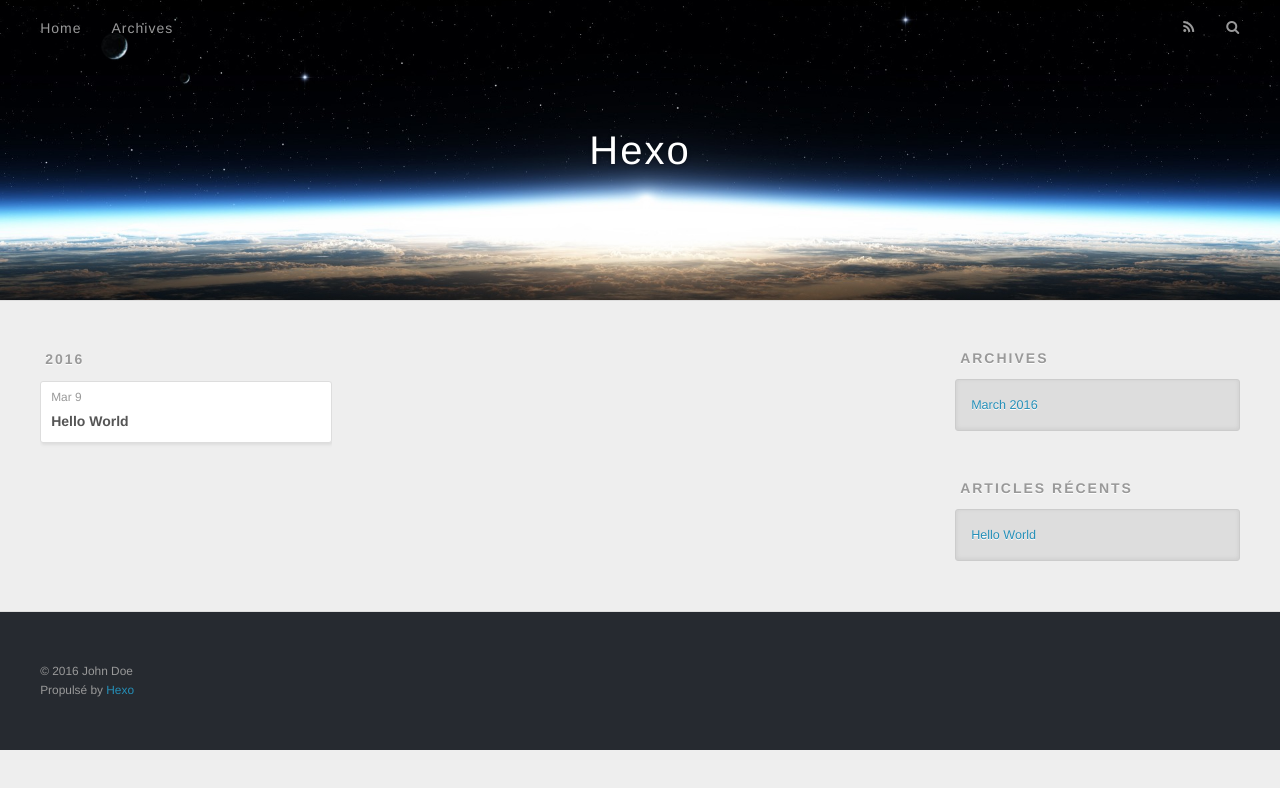
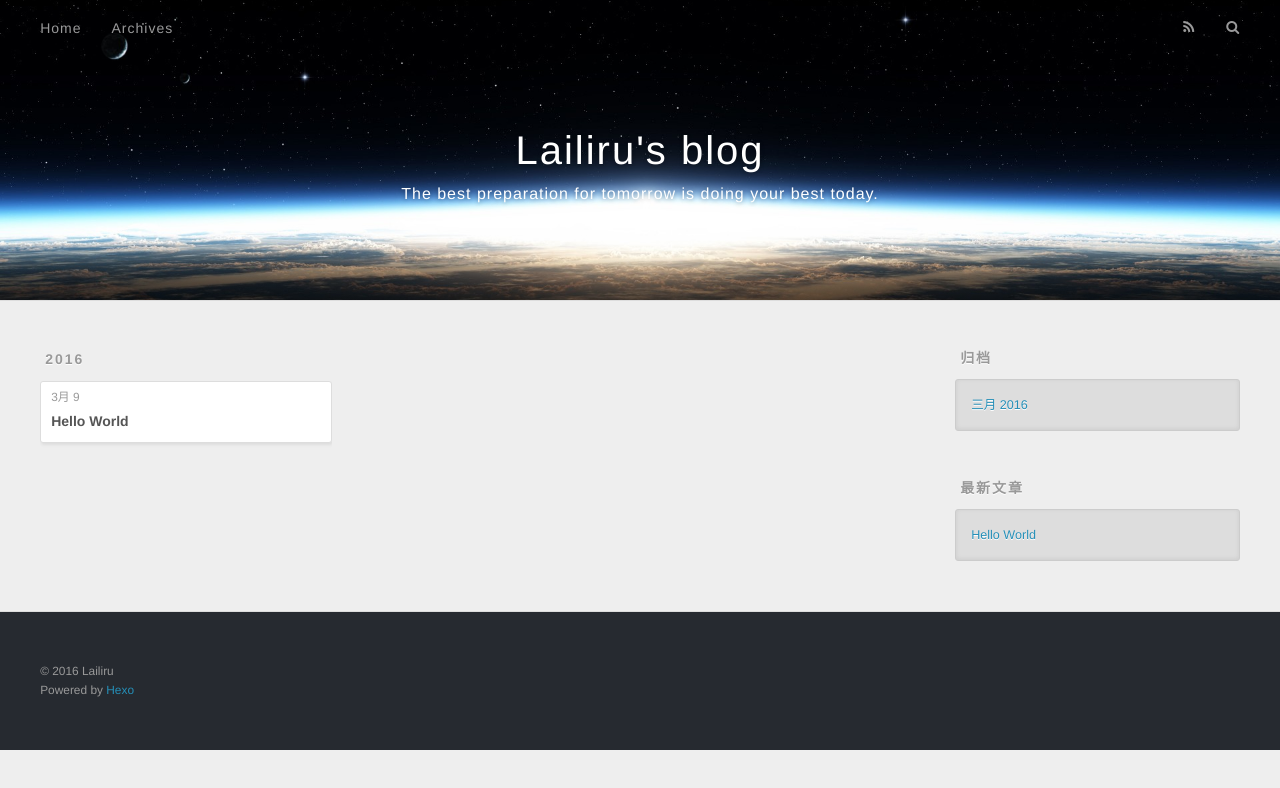
Before and after one commit to lailiru/lailiru.github.io, a plain HTML site: page archives/2016/03/index.html in a window 1280 px wide. Drawn offline with nearby package versions, Linux system fonts and the light colour scheme.

Commit message:
Site updated: 2016-03-10 00:27:29

```diff
--- a/archives/2016/03/index.html
+++ b/archives/2016/03/index.html
@@ -3,19 +3,19 @@
 <head>
   <meta charset="utf-8">
 
-  <title>Archives: 2016/3 | Hexo</title>
+  <title>归档: 2016/3 | Lailiru&#39;s blog</title>
   <meta name="viewport" content="width=device-width, initial-scale=1, maximum-scale=1">
-  <meta name="description">
+  <meta name="description" content="The best preparation for tomorrow is doing your best today.">
 <meta property="og:type" content="website">
-<meta property="og:title" content="Hexo">
-<meta property="og:url" content="http://yoursite.com/archives/2016/03/index.html">
-<meta property="og:site_name" content="Hexo">
-<meta property="og:description">
+<meta property="og:title" content="Lailiru's blog">
+<meta property="og:url" content="http://lailiru.com/archives/2016/03/index.html">
+<meta property="og:site_name" content="Lailiru's blog">
+<meta property="og:description" content="The best preparation for tomorrow is doing your best today.">
 <meta name="twitter:card" content="summary">
-<meta name="twitter:title" content="Hexo">
-<meta name="twitter:description">
+<meta name="twitter:title" content="Lailiru's blog">
+<meta name="twitter:description" content="The best preparation for tomorrow is doing your best today.">
 
-    <link rel="alternate" href="/atom.xml" title="Hexo" type="application/atom+xml">
+    <link rel="alternate" href="/atom.xml" title="Lailiru&#39;s blog" type="application/atom+xml">
 
 
     <link rel="icon" href="/favicon.png">
@@ -36,8 +36,12 @@
   <div id="header-outer" class="outer">
     <div id="header-title" class="inner">
       <h1 id="logo-wrap">
-        <a href="/" id="logo">Hexo</a>
+        <a href="/" id="logo">Lailiru&#39;s blog</a>
       </h1>
+
+        <h2 id="subtitle-wrap">
+          <a href="/" id="subtitle">The best preparation for tomorrow is doing your best today.</a>
+        </h2>
 
     </div>
     <div id="header-inner" class="inner">
@@ -51,12 +55,12 @@
       </nav>
       <nav id="sub-nav">
 
-          <a id="nav-rss-link" class="nav-icon" href="/atom.xml" title="Flux RSS"></a>
+          <a id="nav-rss-link" class="nav-icon" href="/atom.xml" title="RSS Feed"></a>
 
-        <a id="nav-search-btn" class="nav-icon" title="Rechercher"></a>
+        <a id="nav-search-btn" class="nav-icon" title="搜索"></a>
       </nav>
       <div id="search-form-wrap">
-        <form action="//google.com/search" method="get" accept-charset="UTF-8" class="search-form"><input type="search" name="q" results="0" class="search-form-input" placeholder="Search"><button type="submit" class="search-form-submit">&#xF002;</button><input type="hidden" name="sitesearch" value="http://yoursite.com"></form>
+        <form action="//google.com/search" method="get" accept-charset="UTF-8" class="search-form"><input type="search" name="q" results="0" class="search-form-input" placeholder="Search"><button type="submit" class="search-form-submit">&#xF002;</button><input type="hidden" name="sitesearch" value="http://lailiru.com"></form>
       </div>
     </div>
   </div>
@@ -79,7 +83,7 @@
   <div class="archive-article-inner">
     <header class="archive-article-header">
       <a href="/2016/03/09/hello-world/" class="archive-article-date">
-  <time datetime="2016-03-09T13:51:38.978Z" itemprop="datePublished">Mar 9</time>
+  <time datetime="2016-03-09T13:51:38.978Z" itemprop="datePublished">3月 9</time>
 </a>
 
 
@@ -110,9 +114,9 @@
 
 
   <div class="widget-wrap">
-    <h3 class="widget-title">Archives</h3>
+    <h3 class="widget-title">归档</h3>
     <div class="widget">
-      <ul class="archive-list"><li class="archive-list-item"><a class="archive-list-link" href="/archives/2016/03/">March 2016</a></li></ul>
+      <ul class="archive-list"><li class="archive-list-item"><a class="archive-list-link" href="/archives/2016/03/">三月 2016</a></li></ul>
     </div>
   </div>
 
@@ -120,7 +124,7 @@
 
 
   <div class="widget-wrap">
-    <h3 class="widget-title">Articles récents</h3>
+    <h3 class="widget-title">最新文章</h3>
     <div class="widget">
       <ul>
 
@@ -140,8 +144,8 @@
 
   <div class="outer">
     <div id="footer-info" class="inner">
-      &copy; 2016 John Doe<br>
-      Propulsé by <a href="http://hexo.io/" target="_blank">Hexo</a>
+      &copy; 2016 Lailiru<br>
+      Powered by <a href="http://hexo.io/" target="_blank">Hexo</a>
     </div>
   </div>
 </footer>
```
Also changed, not shown: 2016/03/09/hello-world/index.html (+18 -14 lines), archives/2016/index.html (+23 -19 lines), archives/index.html (+23 -19 lines), index.html (+23 -19 lines).
